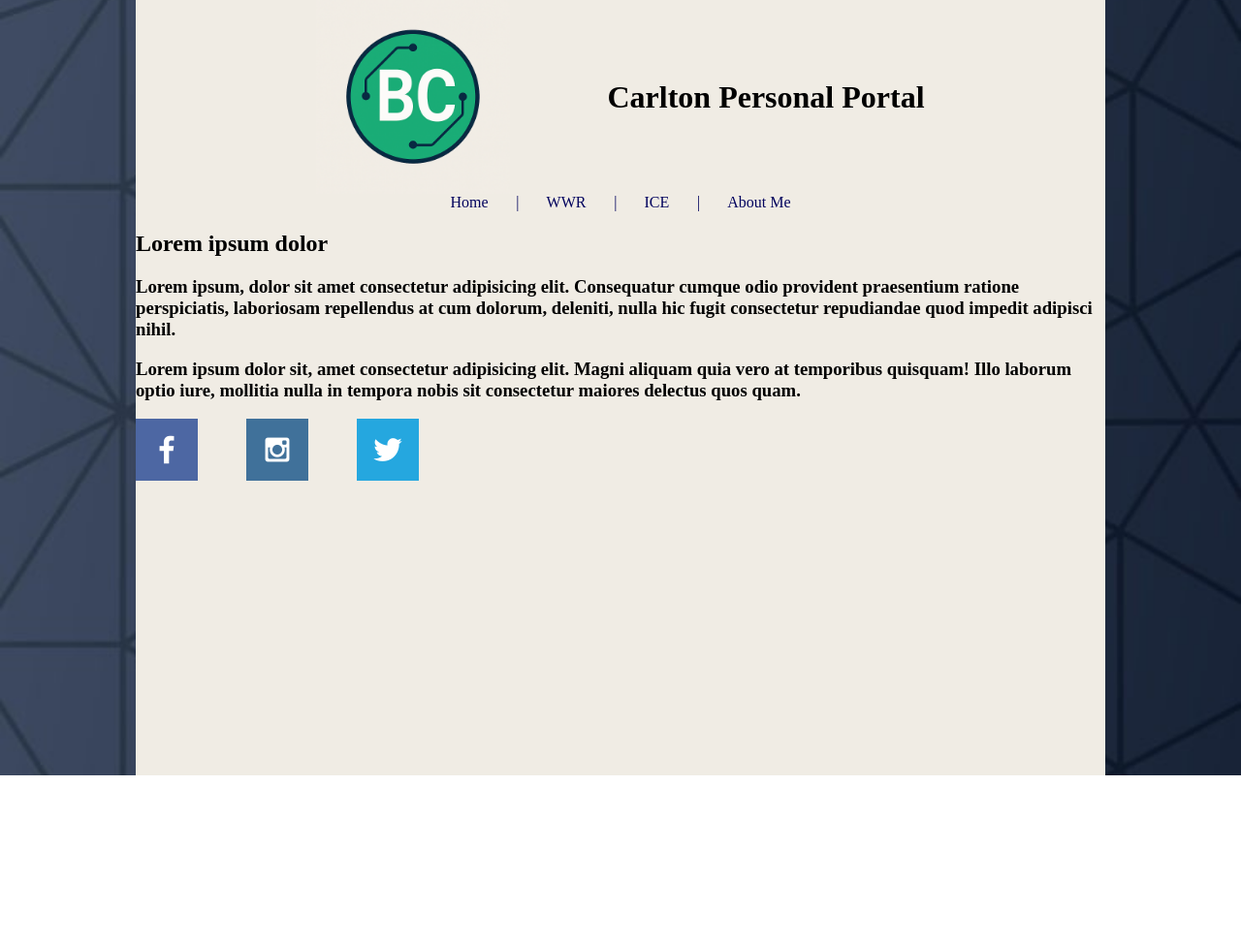
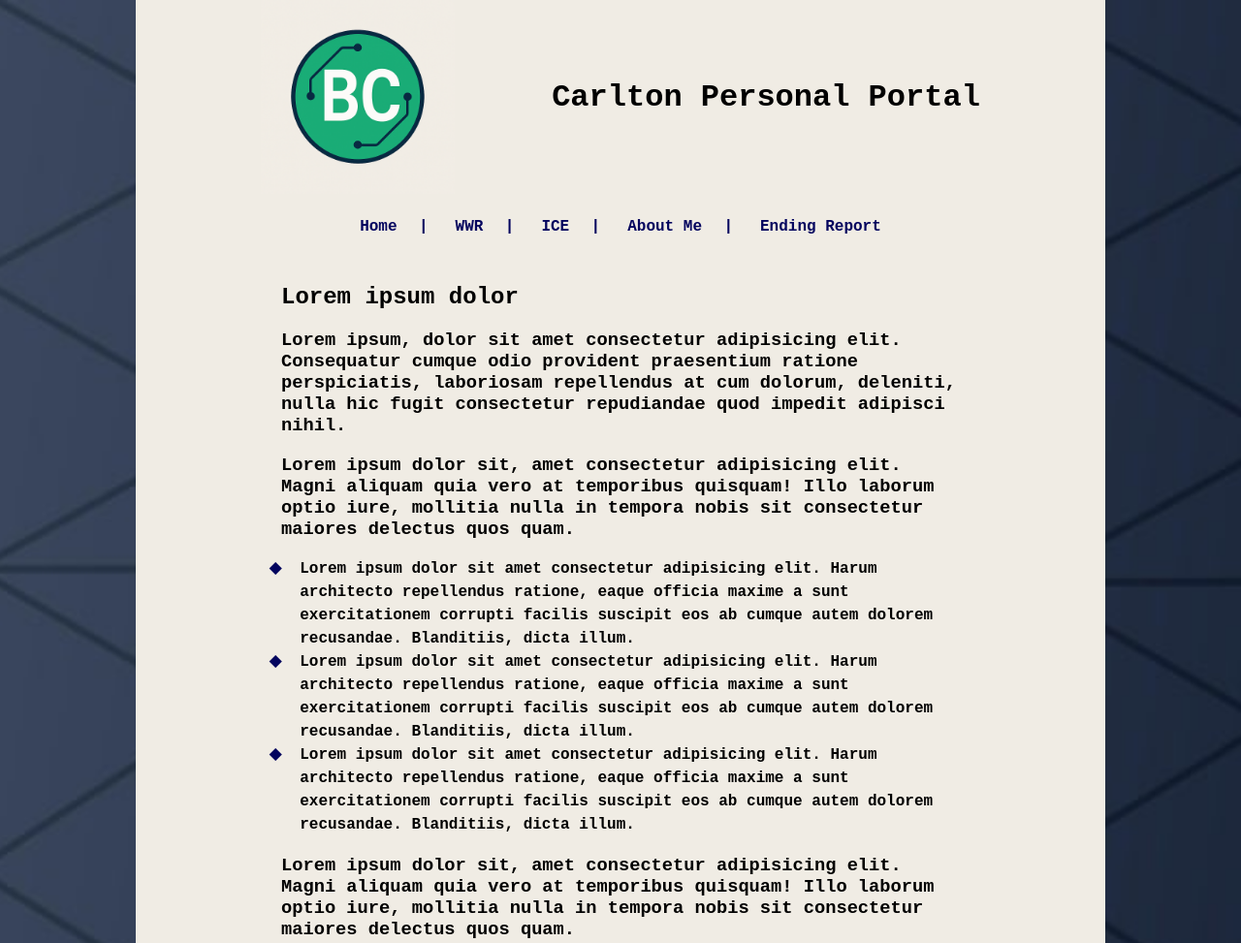
Before and after one commit to carlbryson205/WDD-130, a plain HTML site: page portal_page/index.html in a window 1280 px wide. Shown: the top 973 px of the page at 97% size. Before the commit the page ends 800 px from the top, so only its background shows below. Drawn offline with Linux system fonts and the light colour scheme.

Commit message:
finished styling for portal page. created about_me.html and ice_summary.html pages

```diff
--- a/portal_page/index.html
+++ b/portal_page/index.html
@@ -16,10 +16,11 @@
         </header>
         <main>
             <nav>
-                <a href="#">Home</a>
+                <a href="index.html">Home</a>
                 <a href="copyotherwebsitelinks/wwr/index.html">WWR</a>
-                <a href="#">ICE</a>
-                <a href="#">About Me</a>
+                <a href="ice_summary.html">ICE</a>
+                <a href="about_me.html">About Me</a>
+                <a href="report.html">Ending Report</a>
             </nav>
             <div>
                 <h2>Lorem ipsum dolor</h2>
@@ -37,12 +38,32 @@
                     Illo laborum optio iure, mollitia nulla in tempora nobis sit consectetur maiores delectus quos quam.
                 </h3>
             </div>
+            <div>
+                <ul>
+                    <li>Lorem ipsum dolor sit amet consectetur adipisicing elit. Harum architecto repellendus ratione,
+                        eaque officia maxime a sunt exercitationem corrupti facilis suscipit eos ab cumque autem dolorem
+                        recusandae. Blanditiis, dicta illum.</li>
+                    <li>Lorem ipsum dolor sit amet consectetur adipisicing elit. Harum architecto repellendus ratione,
+                        eaque officia maxime a sunt exercitationem corrupti facilis suscipit eos ab cumque autem dolorem
+                        recusandae. Blanditiis, dicta illum.</li>
+                    <li>Lorem ipsum dolor sit amet consectetur adipisicing elit. Harum architecto repellendus ratione,
+                        eaque officia maxime a sunt exercitationem corrupti facilis suscipit eos ab cumque autem dolorem
+                        recusandae. Blanditiis, dicta illum.</li>
+                </ul>
+            </div>
+            <div>
+                <h3>
+                    Lorem ipsum dolor sit, amet consectetur adipisicing elit. Magni aliquam quia vero at temporibus
+                    quisquam!
+                    Illo laborum optio iure, mollitia nulla in tempora nobis sit consectetur maiores delectus quos quam.
+                </h3>
+            </div>
+        </main>
 
-        </main>
         <footer>
-            <a href="#"><img src="images/facebook.png" alt="facebook"></a>
-            <a href="#"><img src="images/instagram.png" alt="instagram"></a>
-            <a href="#"><img src="images/twitter.png" alt="twitter"></a>
+            <a href="https://www.facebook.com/"><img src="images/facebook.png" alt="facebook"></a>
+            <a href="https://www.instagram.com/"><img src="images/instagram.png" alt="instagram"></a>
+            <a href="https://x.com/"><img src="images/twitter.png" alt="twitter"></a>
         </footer>
     </div>
 </body>
--- a/portal_page/styles/style.css
+++ b/portal_page/styles/style.css
@@ -4,6 +4,7 @@ body {
     background-size: cover;
     background-repeat: no-repeat;
     background-position: center;
+    font-family: "Courier New", Courier, monospace;
 }
 
 
@@ -38,6 +39,8 @@ nav {
     align-items: center;
     justify-content: center;
     gap: 60px;
+    margin: 50px;
+    margin-top: 25px;
 }
 
 
@@ -51,9 +54,34 @@ nav a:not(:last-child)::after {
 
 
 
+main {
+    padding-left: 150px;
+    padding-right: 150px;
+    font-weight: bolder;
+}
+
+ul {
+    list-style-type: "◆  ";
+    /* fancy bullet */
+    padding-left: 1.2rem;
+}
+
+ul li::marker {
+    color: #03045E;
+}
+
+ul li {
+    line-height: 1.5;
+}
+
+
 
 
 footer {
+    padding-left: 150px;
+    padding-right: 150px;
+    padding-bottom: 50px;
+    padding-top: 0px;
     display: flex;
     gap: 50px;
 }
```
Also changed, not shown: portal_page/about_me.html (added, +14 -0 lines), portal_page/ice_summary.html (added, +14 -0 lines).
